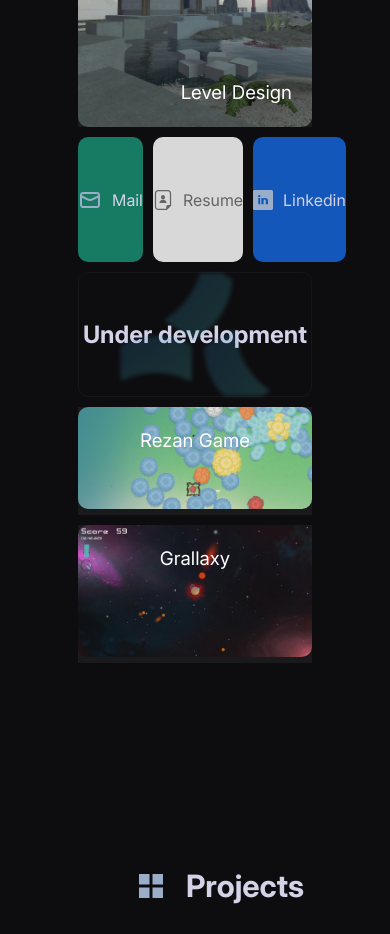
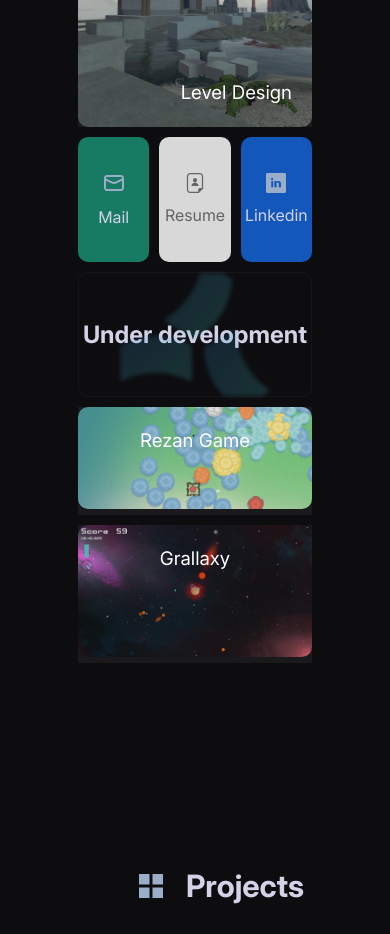
Before and after one commit to monority/portfolio-infinite, a React (Vite) app: page / in a window 390 px wide. Shown: the part 1400-2334 px from the top of the page. Built offline with nearby package versions, Linux system fonts and the light colour scheme; no server answers.

Commit message:
Block modification in column to better display on mobile

```diff
--- a/src/assets/sass/pages/_about.scss
+++ b/src/assets/sass/pages/_about.scss
@@ -108,9 +108,10 @@
 		.box {
 			cursor: pointer;
 			display: flex;
+			flex-direction: column;
 			align-items: center;
 			justify-content: center;
-			column-gap: var(--size_rem_1);
+			row-gap: var(--size_rem_1);
 			flex-basis: 49%;
 			border-radius: var(--size_rem_1);
 			position: relative;
```
